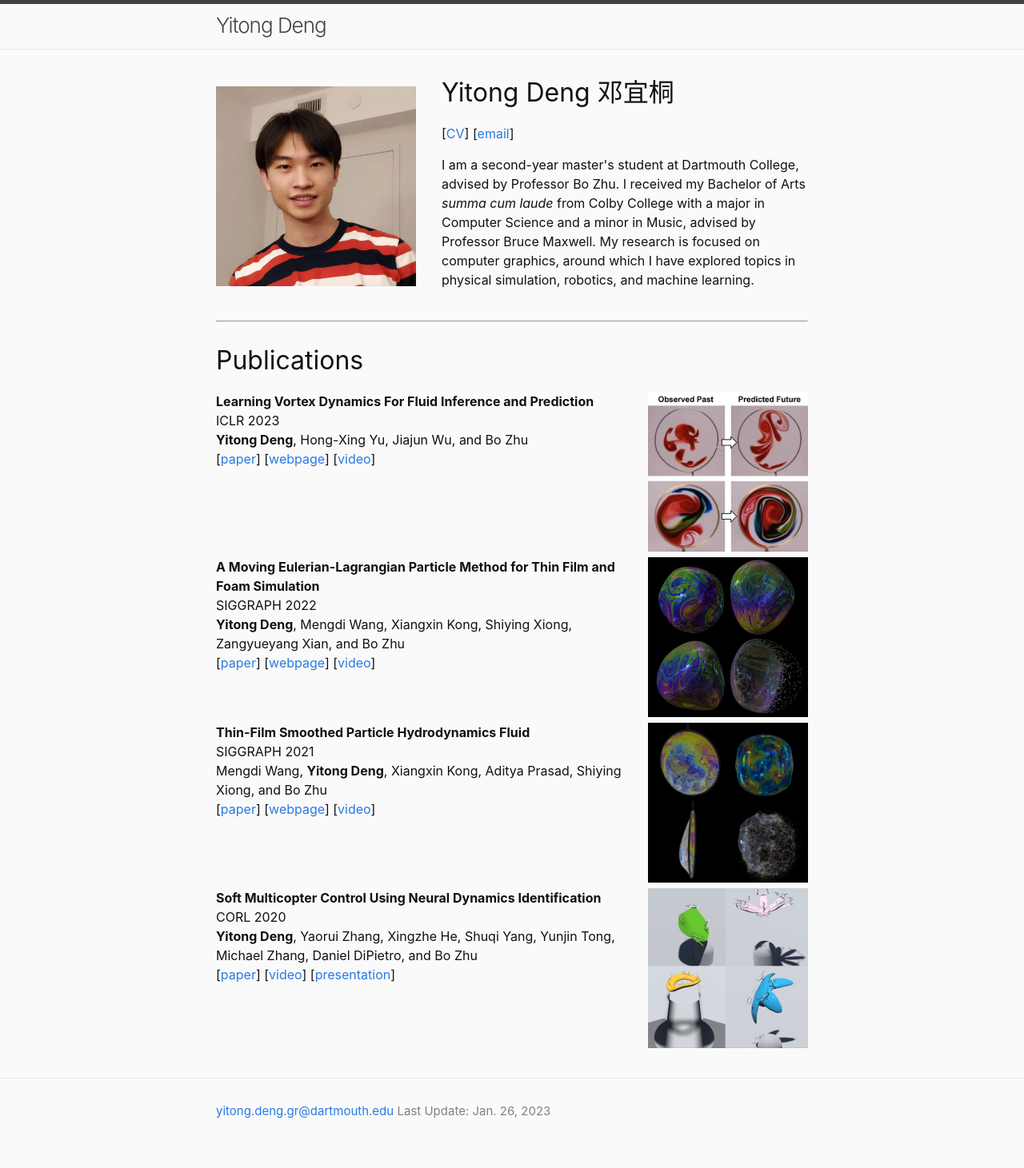
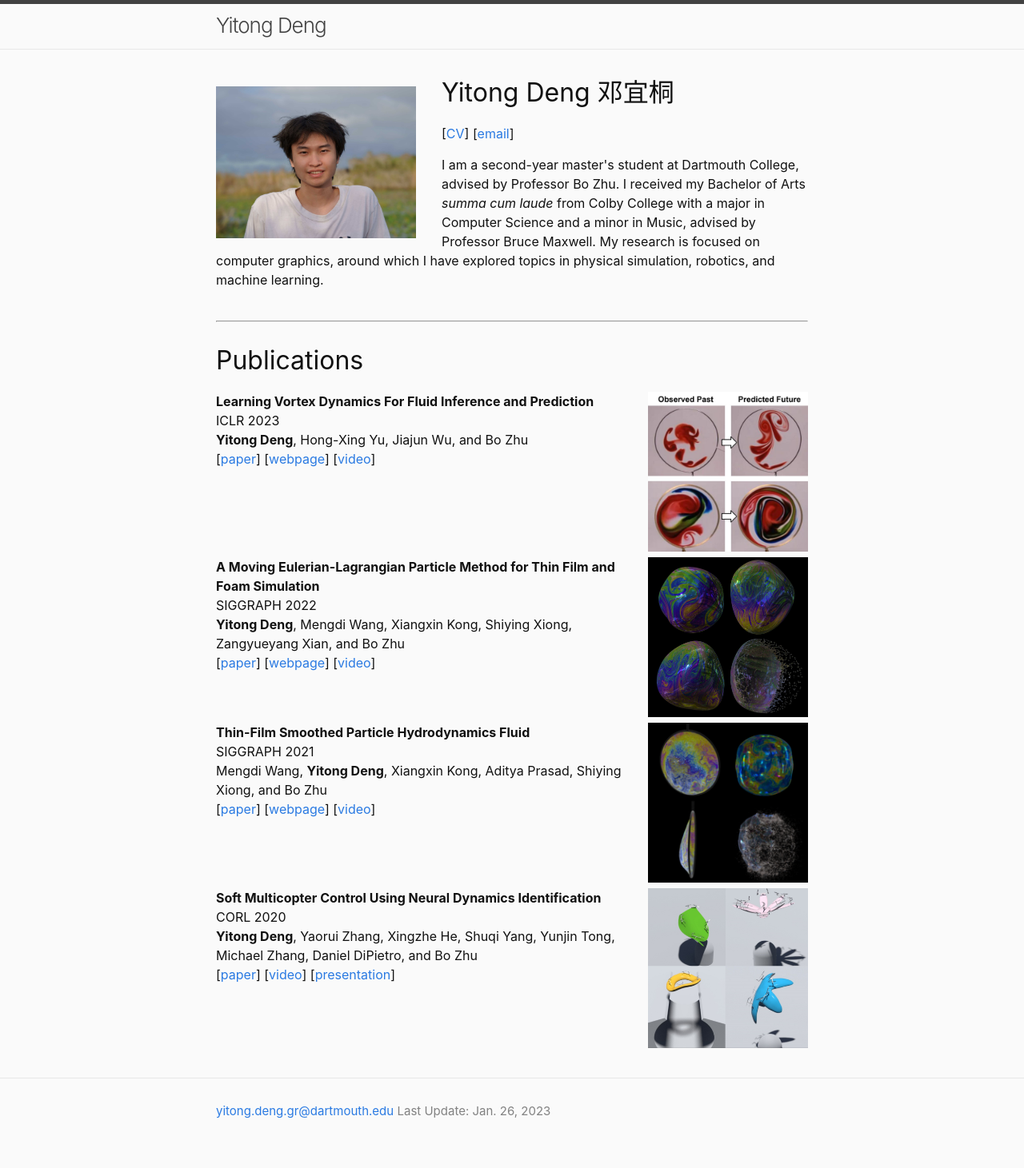
Before and after one commit to yitongdeng/yitongdeng.github.io, a Jekyll site: the page built from index.html, in a window 1280 px wide. Shown: the whole page at 80% size. Built offline with Jekyll 4.4.1, drawn with Linux system fonts in a browser that asks for light colours.

Commit message:
new head

```diff
--- a/index.html
+++ b/index.html
@@ -2,7 +2,7 @@
 layout: home
 ---
 <div style="overflow: auto">
-    <img src="assets/img/head.jpg" width="250px" style="float:left; margin-right:2em; margin-top:1em;" alt="portrait">
+    <img src="assets/img/head20222.jpg" width="250px" style="float:left; margin-right:2em; margin-top:1em;" alt="portrait">
     <h1>Yitong Deng 邓宜桐</h1>
     <h4>[<a href = "assets/CV/cv.pdf">CV</a>] [<a href = "mailto: yitong.deng.gr@dartmouth.edu">email</a>]</h4>
     <p>I am a second-year master's student at Dartmouth College, advised by Professor Bo Zhu.
```
Also changed, not shown: assets/img/head2022.jpg (added), assets/img/head20222.jpg (added).
